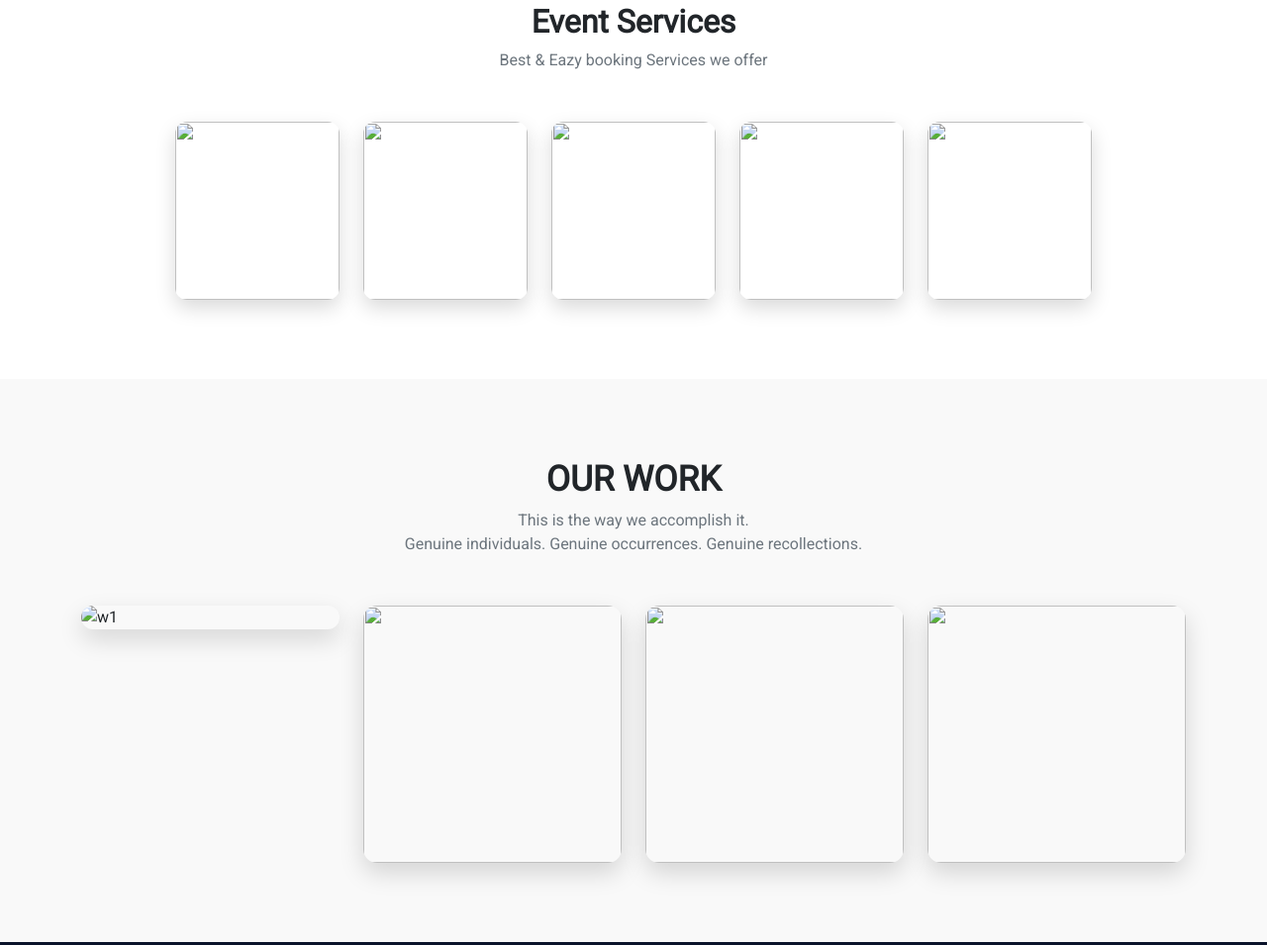
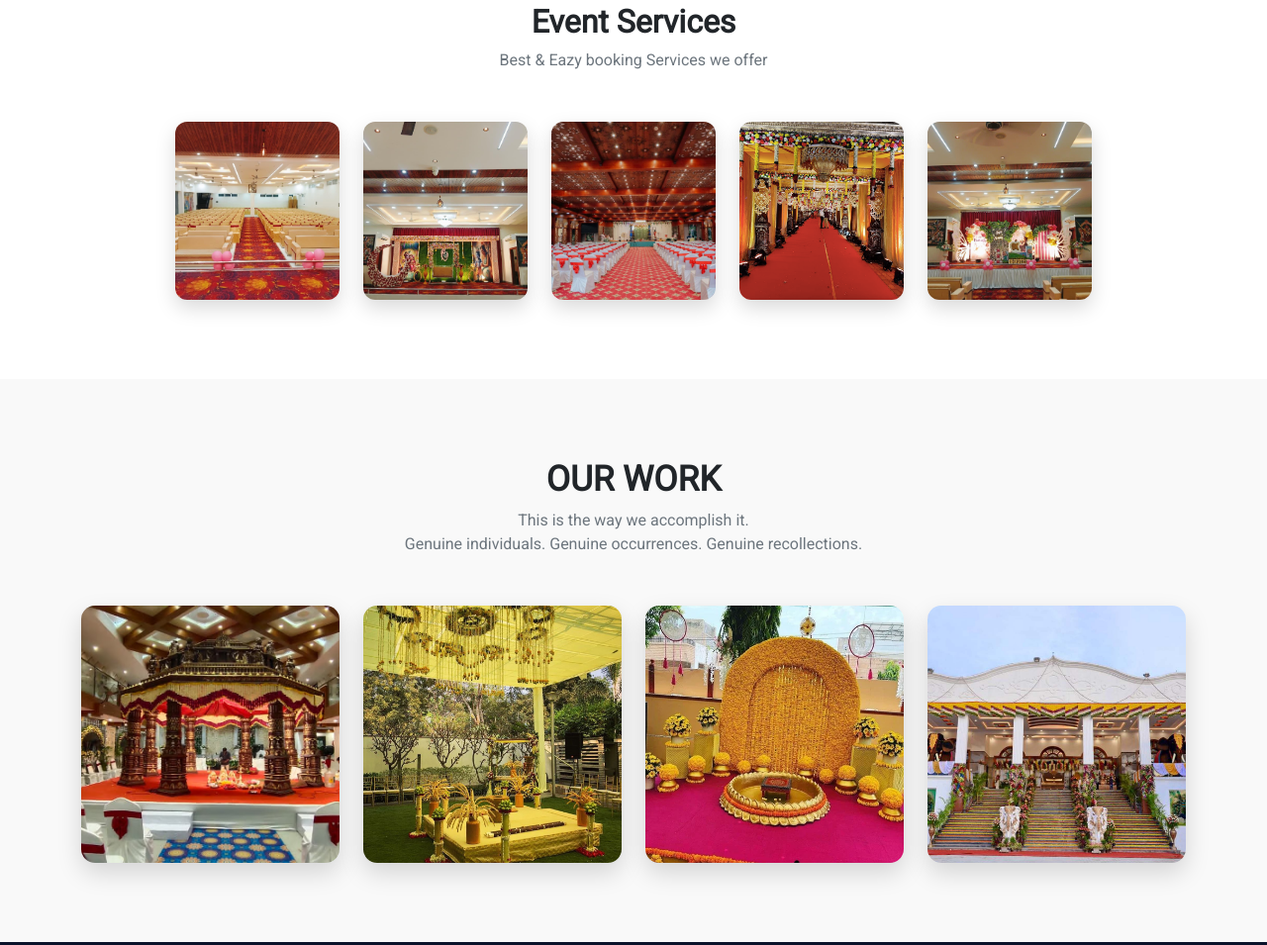
Before and after one commit to amrutha123-programmer/kalyana-mantap-v2, a plain HTML site: page index.html in a window 1280 px wide. Shown: the part 877-1832 px from the top of the page at 99% size. Drawn offline with nearby package versions, Linux system fonts and the light colour scheme.

Commit message:
Move images into frontend/assets and fix paths

```diff
--- a/index.html
+++ b/index.html
@@ -27,7 +27,7 @@
     /* ================= HERO IMAGE ================= */
     .hero-fixed {
       height: 100vh;
-      background: url("kalyana-mantap/kalayana-mantap/assets/images/front.jpg") center/cover fixed;
+      background: url("assets/images/front.jpg") center/cover fixed;
       position: relative;
       display: flex;
       align-items: center;
@@ -173,7 +173,7 @@
 <nav class="navbar navbar-expand-lg navbar-dark bg-dark fixed-top">
   <div class="container">
     <a class="navbar-brand d-flex align-items-center" href="#">
-      <img src="kalyana-mantap/kalayana-mantap/assets/images/siddaroodaswamy.png" height="45" class="me-2">
+      <img src="assets/images/siddaroodaswamy.png" height="45" class="me-2">
       <span>Siddharooda Kalyana Mantapa</span>
     </a>
 
@@ -202,11 +202,11 @@
     <p class="city-subtitle">Best & Eazy booking Services we offer</p>
 
     <div class="row g-4 justify-content-center">
-      <div class="col-md-4 col-lg-2"><div class="city-card"><img src="kalyana-mantap/kalayana-mantap/assets/images/g1.jpeg"></div></div>
-      <div class="col-md-4 col-lg-2"><div class="city-card"><img src="kalyana-mantap/kalayana-mantap/assets/images/g3.jpeg"></div></div>
-      <div class="col-md-4 col-lg-2"><div class="city-card"><img src="kalyana-mantap/kalayana-mantap/assets/images/g4.jpg"></div></div>
-      <div class="col-md-4 col-lg-2"><div class="city-card"><img src="kalyana-mantap/kalayana-mantap/assets/images/g5.png"></div></div>
-      <div class="col-md-4 col-lg-2"><div class="city-card"><img src="kalyana-mantap/kalayana-mantap/assets/images/g2.jpeg"></div></div>
+      <div class="col-md-4 col-lg-2"><div class="city-card"><img src="assets/images/g1.jpeg"></div></div>
+      <div class="col-md-4 col-lg-2"><div class="city-card"><img src="assets/images/g3.jpeg"></div></div>
+      <div class="col-md-4 col-lg-2"><div class="city-card"><img src="assets/images/g4.jpg"></div></div>
+      <div class="col-md-4 col-lg-2"><div class="city-card"><img src="assets/images/g5.png"></div></div>
+      <div class="col-md-4 col-lg-2"><div class="city-card"><img src="assets/images/g2.jpeg"></div></div>
     </div>
   </div>
 </section>
@@ -221,10 +221,10 @@
     </p>
 
     <div class="row g-4">
-      <div class="col-md-3"><div class="work-card"><img src="kalyana-mantap/kalayana-mantap/assets/images/w1.avif" alt="w1"></div></div>
-      <div class="col-md-3"><div class="work-card"><img src="kalyana-mantap/kalayana-mantap/assets/images/w2.jpg"></div></div>
-      <div class="col-md-3"><div class="work-card"><img src="kalyana-mantap/kalayana-mantap/assets/images/w3.webp"></div></div>
-      <div class="col-md-3"><div class="work-card"><img src="kalyana-mantap/kalayana-mantap/assets/images/p2.jpg"></div></div>
+      <div class="col-md-3"><div class="work-card"><img src="assets/images/w1.avif"></div></div>
+      <div class="col-md-3"><div class="work-card"><img src="assets/images/w2.jpg"></div></div>
+      <div class="col-md-3"><div class="work-card"><img src="assets/images/w3.webp"></div></div>
+      <div class="col-md-3"><div class="work-card"><img src="assets/images/p2.jpg"></div></div>
     </div>
   </div>
 </section>
```
Also changed, not shown: booking.html (+1 -1 lines), feedback.html (+2 -2 lines), halls.html (+4 -4 lines).
